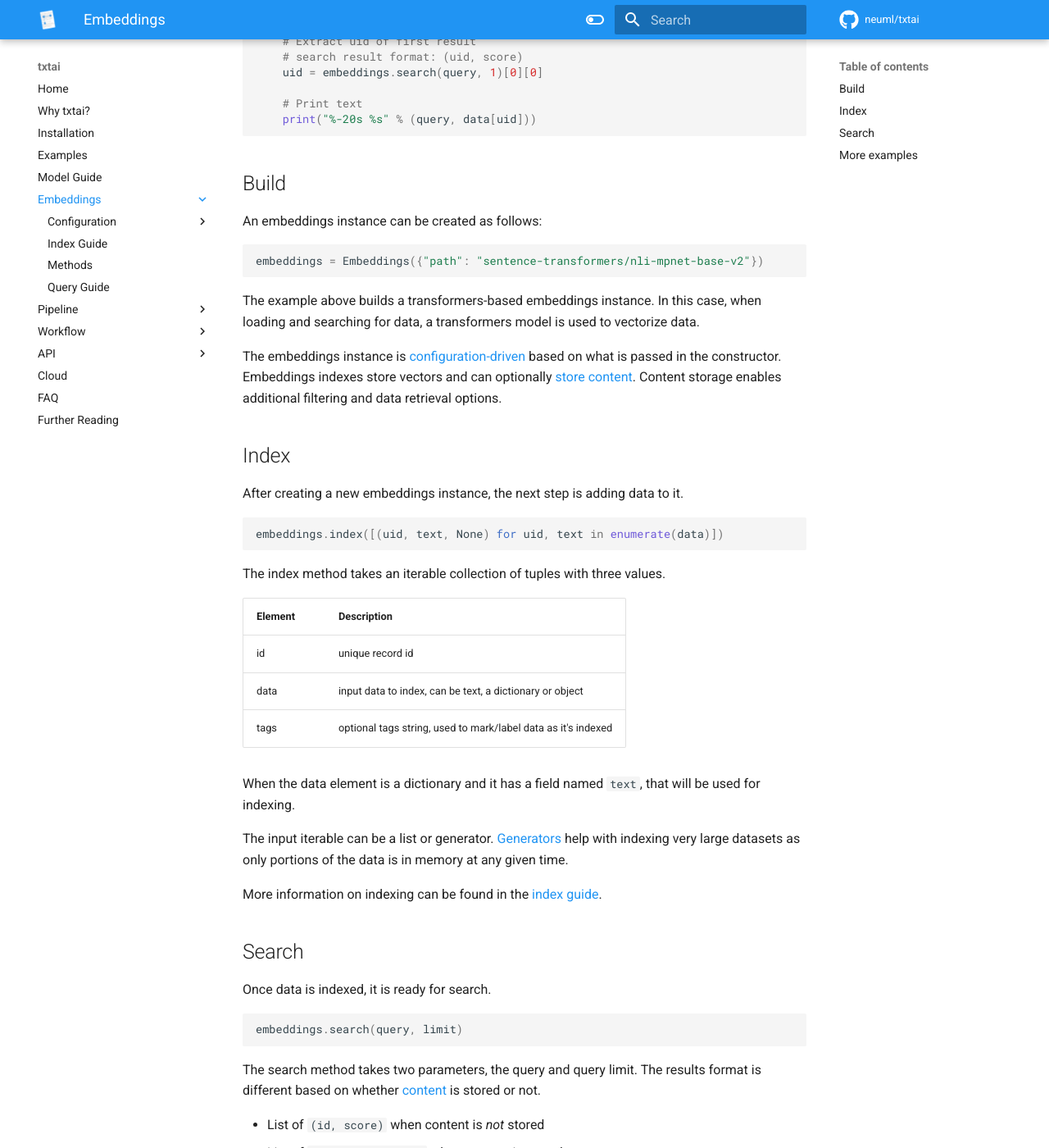
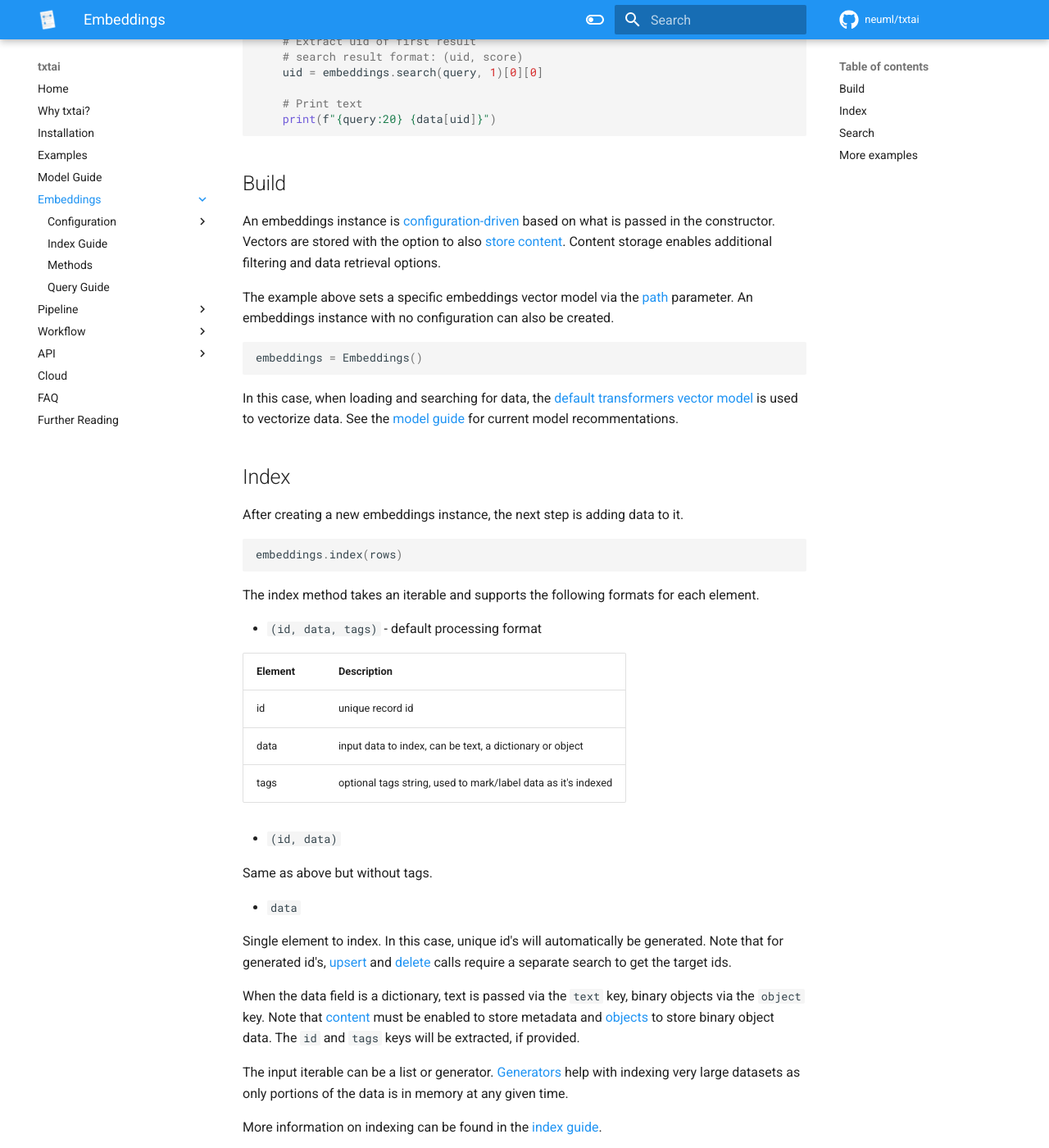
Before and after one commit to neuml/txtai, an MkDocs documentation site: the page built from docs/embeddings/index.md, in a window 1280 px wide and 1400 px high, scrolled down 1148 px. Shown: the whole window at 82% size. Built offline with MkDocs 1.6.1 and Material for MkDocs 9.7.7, drawn with Linux system fonts in a browser that asks for light colours; comment, search, counter and statistics services are not loaded; some of the changed text lies outside the part shown.

Commit message:
Add autoid, closes #502. Add kwargs, closes #503

````diff
--- a/docs/embeddings/index.md
+++ b/docs/embeddings/index.md
@@ -11,7 +11,7 @@ The following code snippet shows how to build and search an embeddings index.
 from txtai.embeddings import Embeddings
 
 # Create embeddings model, backed by sentence-transformers & transformers
-embeddings = Embeddings({"path": "sentence-transformers/nli-mpnet-base-v2"})
+embeddings = Embeddings(path="sentence-transformers/nli-mpnet-base-v2")
 
 data = [
   "US tops 5 million confirmed virus cases",
@@ -24,10 +24,10 @@ data = [
   "Make huge profits without work, earn up to $100,000 a day"
 ]
 
-# Create an index for the list of text
-embeddings.index([(uid, text, None) for uid, text in enumerate(data)])
+# Index the list of text
+embeddings.index(data)
 
-print("%-20s %s" % ("Query", "Best Match"))
+print(f"{'Query':20} Best Match")
 print("-" * 50)
 
 # Run an embeddings search for each query
@@ -38,30 +38,32 @@ for query in ("feel good story", "climate change", "public health story", "war",
     uid = embeddings.search(query, 1)[0][0]
 
     # Print text
-    print("%-20s %s" % (query, data[uid]))
+    print(f"{query:20} {data[uid]}")
 ```
 
 ## Build
 
-An embeddings instance can be created as follows:
+An embeddings instance is [configuration-driven](configuration) based on what is passed in the constructor. Vectors are stored with the option to also [store content](configuration#content). Content storage enables additional filtering and data retrieval options.
+
+The example above sets a specific embeddings vector model via the [path](configuration#path) parameter. An embeddings instance with no configuration can also be created.
 
 ```python
-embeddings = Embeddings({"path": "sentence-transformers/nli-mpnet-base-v2"})
+embeddings = Embeddings()
 ```
 
-The example above builds a transformers-based embeddings instance. In this case, when loading and searching for data, a transformers model is used to vectorize data.
-
-The embeddings instance is [configuration-driven](configuration) based on what is passed in the constructor. Embeddings indexes store vectors and can optionally [store content](configuration#content). Content storage enables additional filtering and data retrieval options.
+In this case, when loading and searching for data, the [default transformers vector model](https://huggingface.co/sentence-transformers/all-MiniLM-L6-v2) is used to vectorize data. See the [model guide](../models) for current model recommentations.
 
 ## Index
 
 After creating a new embeddings instance, the next step is adding data to it.
 
 ```python
-embeddings.index([(uid, text, None) for uid, text in enumerate(data)])
+embeddings.index(rows)
 ```
 
-The index method takes an iterable collection of tuples with three values.
+The index method takes an iterable and supports the following formats for each element.
+
+- `(id, data, tags)` - default processing format
 
 | Element     | Description                                                   |
 | ----------- | ------------------------------------------------------------- |
@@ -69,7 +71,15 @@ The index method takes an iterable collection of tuples with three values.
 | data        | input data to index, can be text, a dictionary or object      |
 | tags        | optional tags string, used to mark/label data as it's indexed |
 
-When the data element is a dictionary and it has a field named `text`, that will be used for indexing.
+- `(id, data)`
+
+  Same as above but without tags.
+
+- `data`
+
+Single element to index. In this case, unique id's will automatically be generated. Note that for generated id's, [upsert](methods/#txtai.embeddings.base.Embeddings.upsert) and [delete](methods/#txtai.embeddings.base.Embeddings.delete) calls require a separate search to get the target ids.
+
+When the data field is a dictionary, text is passed via the `text` key, binary objects via the `object` key. Note that [content](configuration#content) must be enabled to store metadata and [objects](configuration#objects) to store binary object data. The `id` and `tags` keys will be extracted, if provided.
 
 The input iterable can be a list or generator. [Generators](https://wiki.python.org/moin/Generators) help with indexing very large datasets as only portions of the data is in memory at any given time.
 
````
Also changed, not shown: README.md (+3 -3 lines), docs/embeddings/configuration/index.md (+9 -2 lines), docs/embeddings/indexing.md (+3 -3 lines), docs/embeddings/query.md (+13 -10 lines), docs/why.md (+3 -3 lines), 7 other files.
